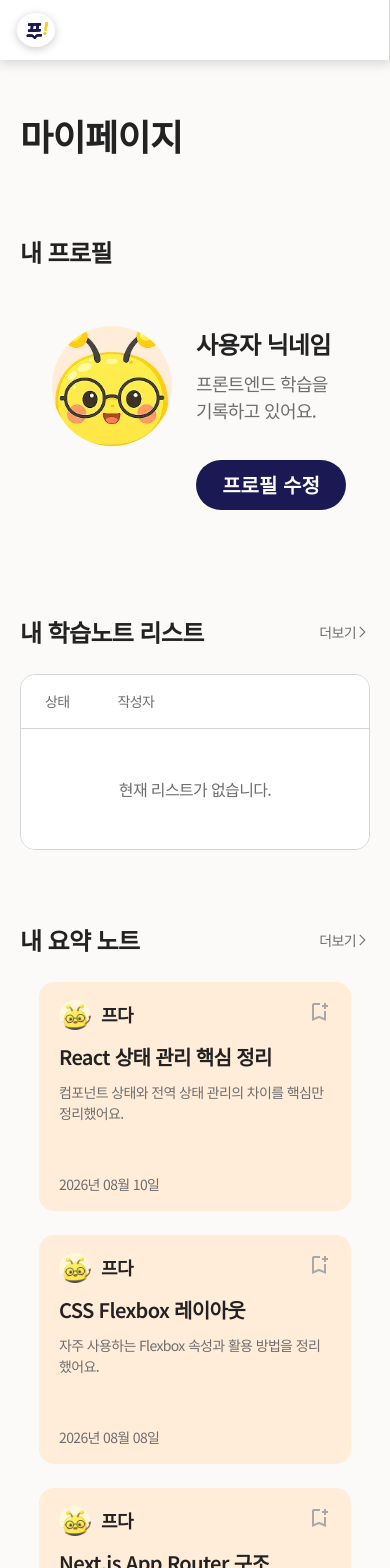
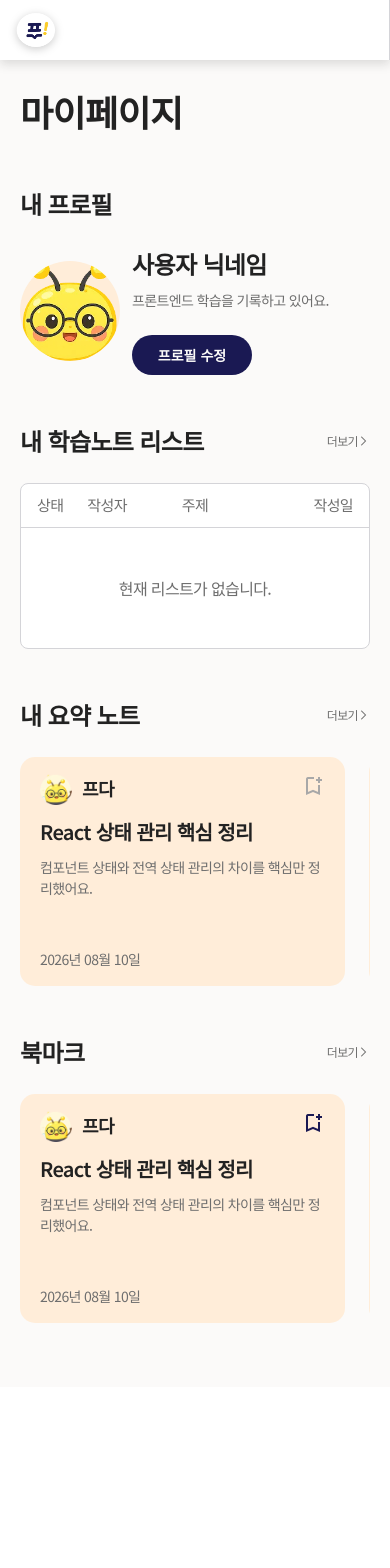
Before and after one commit to JEJU-Ratus/est_fe13_final_project, a Next.js app: page /mypage in a window 390 px wide. Shown: the top 1568 px of the page. After the commit the page ends 1387 px from the top, so only its background shows below. Built offline with nearby package versions, Linux system fonts and the light colour scheme.

Commit message:
feat:마이페이지 반응형 추가

```diff
--- a/src/app/(site)/mypage/page.js
+++ b/src/app/(site)/mypage/page.js
@@ -1,6 +1,6 @@
 "use client";
 
-import { useState } from "react";
+import { useRef, useState } from "react";
 import Image from "next/image";
 import Link from "next/link";
 import NoteItem from "@/components/NoteItem";
@@ -46,6 +46,12 @@ export default function Mypage() {
   const [introduction, setIntroduction] = useState("프론트엔드 학습을 기록하고 있어요.");
   const [draftNickname, setDraftNickname] = useState(nickname);
   const [draftIntroduction, setDraftIntroduction] = useState(introduction);
+  const summaryListDragRef = useRef({
+    element: null,
+    startX: 0,
+    startScrollLeft: 0,
+    isDragging: false,
+  });
 
   function handleStartProfileEdit() {
     setDraftNickname(nickname);
@@ -57,6 +63,68 @@ export default function Mypage() {
     setNickname(draftNickname);
     setIntroduction(draftIntroduction);
     setIsEditingProfile(false);
+  }
+
+  function handleSummaryListPointerDown(event) {
+    if (event.pointerType !== "mouse" || event.button !== 0) {
+      return;
+    }
+
+    summaryListDragRef.current = {
+      element: event.currentTarget,
+      startX: event.clientX,
+      startScrollLeft: event.currentTarget.scrollLeft,
+      isDragging: false,
+    };
+    event.currentTarget.setPointerCapture(event.pointerId);
+  }
+
+  function handleSummaryListPointerMove(event) {
+    const dragState = summaryListDragRef.current;
+
+    if (dragState.element !== event.currentTarget) {
+      return;
+    }
+
+    const dragDistance = event.clientX - dragState.startX;
+
+    if (Math.abs(dragDistance) > 5) {
+      dragState.isDragging = true;
+    }
+
+    if (dragState.isDragging) {
+      event.preventDefault();
+      event.currentTarget.scrollLeft = dragState.startScrollLeft - dragDistance;
+    }
+  }
+
+  function handleSummaryListPointerEnd(event) {
+    const dragState = summaryListDragRef.current;
+
+    if (dragState.element !== event.currentTarget) {
+      return;
+    }
+
+    if (event.currentTarget.hasPointerCapture(event.pointerId)) {
+      event.currentTarget.releasePointerCapture(event.pointerId);
+    }
+
+    dragState.element = null;
+  }
+
+  function handleSummaryListPointerCancel(event) {
+    handleSummaryListPointerEnd(event);
+    summaryListDragRef.current.isDragging = false;
+  }
+
+  function handleSummaryListClickCapture(event) {
+    if (!summaryListDragRef.current.isDragging) {
+      return;
+    }
+
+    event.preventDefault();
+    event.stopPropagation();
+    summaryListDragRef.current.isDragging = false;
   }
 
   return (
@@ -139,7 +207,17 @@ export default function Mypage() {
             </Link>
           </div>
 
-          <div className={styles["summary-list"]}>
+          {/* 가로 카드 목록을 키보드 사용자도 직접 탐색할 수 있도록 스크롤 영역에 포커스를 허용합니다. */}
+          <div
+            className={styles["summary-list"]}
+            aria-label="내 요약 노트 목록"
+            tabIndex={0}
+            onPointerDown={handleSummaryListPointerDown}
+            onPointerMove={handleSummaryListPointerMove}
+            onPointerUp={handleSummaryListPointerEnd}
+            onPointerCancel={handleSummaryListPointerCancel}
+            onClickCapture={handleSummaryListClickCapture}
+          >
             {summaryCards.map((summary) => (
               <SummaryItemCard key={summary.summaryId} {...summary} />
             ))}
@@ -157,7 +235,17 @@ export default function Mypage() {
             </Link>
           </div>
 
-          <div className={styles["summary-list"]}>
+          {/* 가로 카드 목록을 키보드 사용자도 직접 탐색할 수 있도록 스크롤 영역에 포커스를 허용합니다. */}
+          <div
+            className={styles["summary-list"]}
+            aria-label="북마크 목록"
+            tabIndex={0}
+            onPointerDown={handleSummaryListPointerDown}
+            onPointerMove={handleSummaryListPointerMove}
+            onPointerUp={handleSummaryListPointerEnd}
+            onPointerCancel={handleSummaryListPointerCancel}
+            onClickCapture={handleSummaryListClickCapture}
+          >
             {summaryCards.map((summary) => (
               <SummaryItemCard key={`bookmark-${summary.summaryId}`} {...summary} initialIsBookmarked />
             ))}
--- a/src/app/(site)/mypage/page.module.scss
+++ b/src/app/(site)/mypage/page.module.scss
@@ -191,12 +191,34 @@
 }
 
 .summary-list {
-  display: grid;
-  grid-template-columns: repeat(4, minmax(0, 1fr));
+  display: flex;
   gap: 24px;
+  justify-content: flex-start;
+  overflow-x: auto;
+  overscroll-behavior-inline: contain;
+  scroll-behavior: smooth;
+  scrollbar-width: none;
+  -webkit-overflow-scrolling: touch;
+  cursor: grab;
+
+  &::-webkit-scrollbar {
+    display: none;
+  }
+
+  &:active {
+    cursor: grabbing;
+  }
 
   > * {
-    width: 100%;
+    width: 312px;
+    flex: 0 0 312px;
+  }
+
+  // 키보드 사용자가 현재 가로 스크롤 영역을 확인할 수 있도록 포커스 위치를 표시합니다.
+  &:focus-visible {
+    border-radius: 4px;
+    outline: 2px solid color.$fda-orange;
+    outline-offset: 4px;
   }
 }
 
@@ -204,10 +226,50 @@
   .mypage {
     padding: 72px 32px;
   }
+}
 
-  .summary-list {
-    grid-template-columns: repeat(2, minmax(0, 312px));
-    justify-content: center;
+@media (min-width: 769px) and (max-width: 1024px) {
+  .mypage {
+    padding: 96px 32px;
+  }
+
+  .container {
+    width: 100%;
+    max-width: 838px;
+    gap: 96px;
+  }
+
+  .profile-content {
+    gap: 24px;
+    padding: 0;
+  }
+
+  .learning-note-section {
+    gap: 32px;
+
+    .more-link {
+      display: none;
+    }
+  }
+
+  .learning-note-table {
+    border-radius: 8px;
+  }
+
+  .summary-section {
+    gap: 24px;
+  }
+
+  .section-heading {
+    .more-link {
+      font-size: var.$font-size-18;
+
+      .more-icon {
+        width: 24px;
+        height: 24px;
+        font-size: 24px;
+      }
+    }
   }
 }
 
@@ -233,8 +295,106 @@
       width: 850px;
     }
   }
+}
+
+@media (max-width: 480px) {
+  .mypage {
+    padding: 24px 20px 64px;
+  }
+
+  .container {
+    gap: 48px;
+  }
+
+  .profile-section,
+  .learning-note-section,
+  .summary-section {
+    gap: 24px;
+
+    h2 {
+      font-size: var.$font-size-24;
+    }
+  }
+
+  .profile-content {
+    flex-wrap: nowrap;
+    align-items: center;
+    gap: 12px;
+    padding: 0;
+
+    .profile-image {
+      width: 100px;
+      height: 100px;
+    }
+
+    .profile-details {
+      width: auto;
+      min-width: 0;
+      flex: 1;
+      gap: 24px;
+
+      .profile-text {
+        font-size: var.$font-size-14;
+
+        .nickname {
+          font-size: var.$font-size-24;
+        }
+      }
+
+      .profile-form {
+        width: 100%;
+        max-width: none;
+        gap: 12px;
+
+        label input {
+          height: 40px;
+        }
+      }
+    }
+
+    .profile-edit-button {
+      width: 120px;
+      height: 40px;
+      font-size: var.$font-size-14;
+    }
+  }
+
+  .section-heading {
+    .more-link {
+      font-size: 12px;
+
+      .more-icon {
+        width: 12px;
+        height: 12px;
+        font-size: 12px;
+      }
+    }
+  }
+
+  .learning-note-table {
+    overflow: hidden;
+    border-radius: 8px;
+
+    .table-header {
+      width: 100%;
+      padding: 10px 16px;
+      font-size: 15px;
+
+      .table-leading {
+        gap: 24px;
+      }
+
+      > span:last-child {
+        width: 80px;
+        text-align: right;
+      }
+    }
+  }
 
   .summary-list {
-    grid-template-columns: minmax(0, 312px);
+    > * {
+      width: 325px;
+      flex-basis: 325px;
+    }
   }
 }
```
